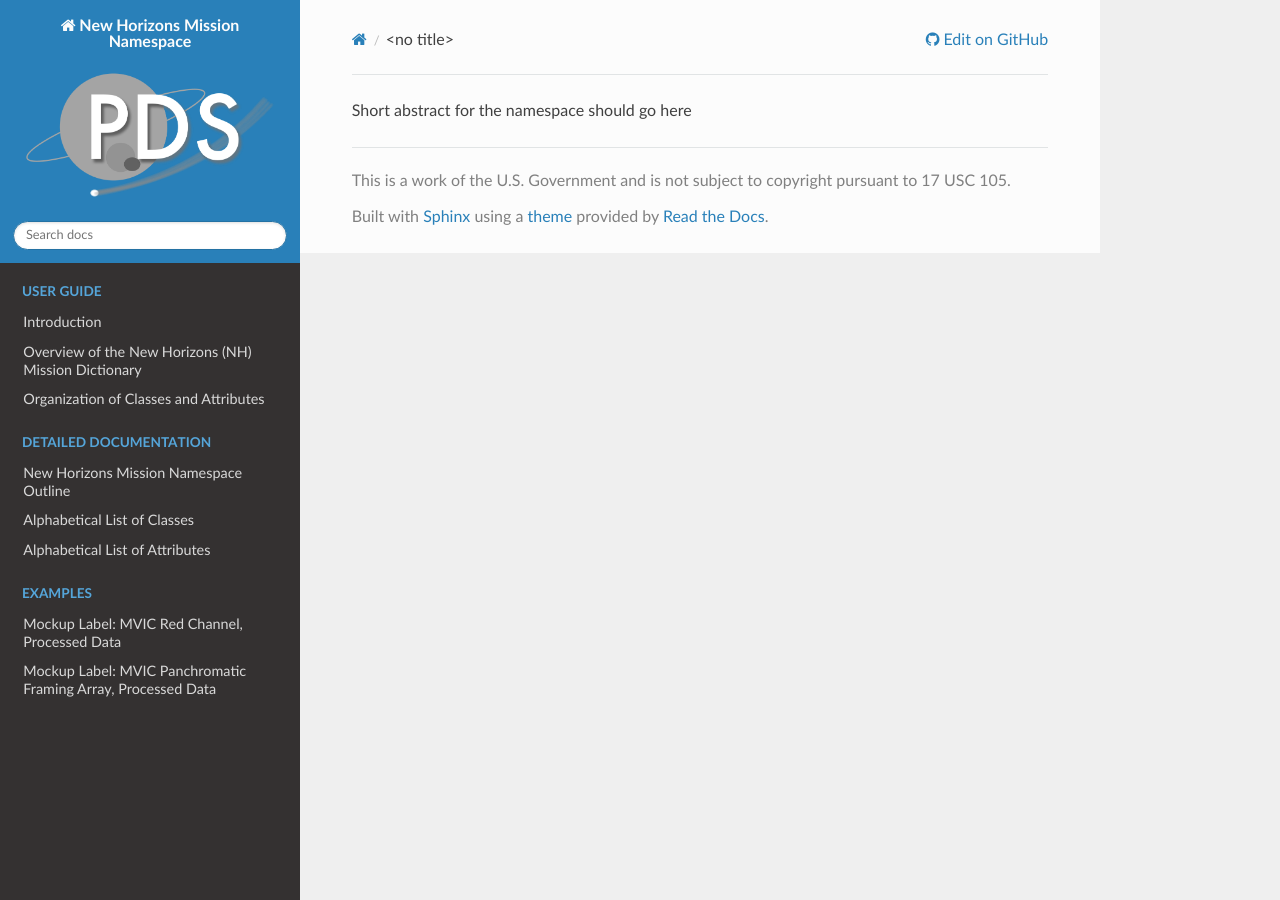
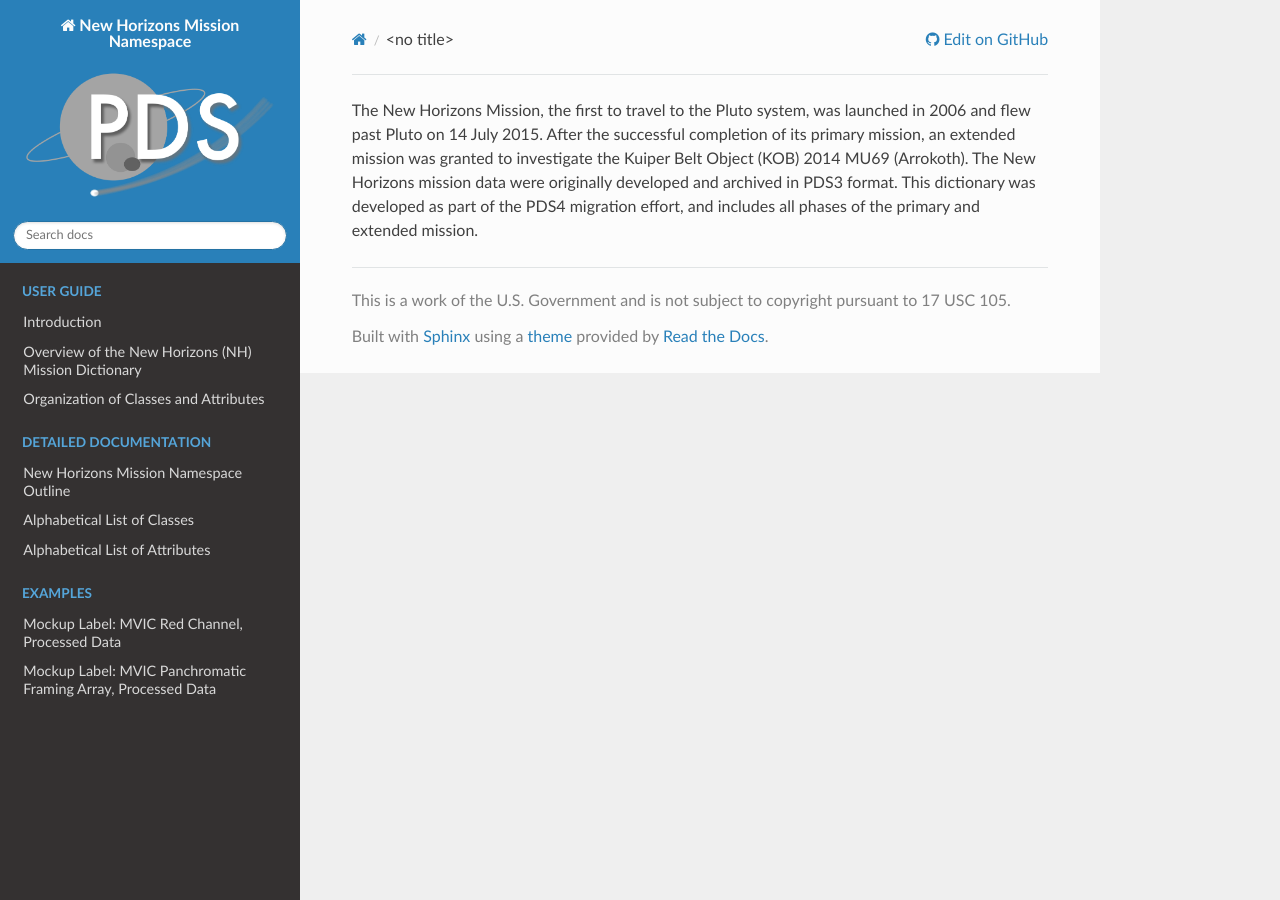
Before and after one commit to pds-data-dictionaries/ldd-nh, a Sphinx documentation site: the page built from docs/source/intro.md, in a window 1280 px wide. Built offline with Sphinx 7.4.7 and the Read the Docs theme 2.0.0, drawn with Linux system fonts in a browser that asks for light colours.

Commit message:
Documentation fix

```diff
--- a/docs/source/intro.md
+++ b/docs/source/intro.md
@@ -1 +1,7 @@
-Short abstract for the namespace should go here
+The New Horizons Mission, the first to travel to the Pluto system, was launched
+in 2006 and flew past Pluto on 14 July 2015. After the successful completion of
+its primary mission, an extended mission was granted to investigate the Kuiper
+Belt Object (KOB) 2014 MU69 (Arrokoth). The New Horizons mission data were
+originally developed and archived in PDS3 format. This dictionary was developed
+as part of the PDS4 migration effort, and includes all phases of the primary and
+extended mission.
```
Also changed, not shown: 1 other file.
